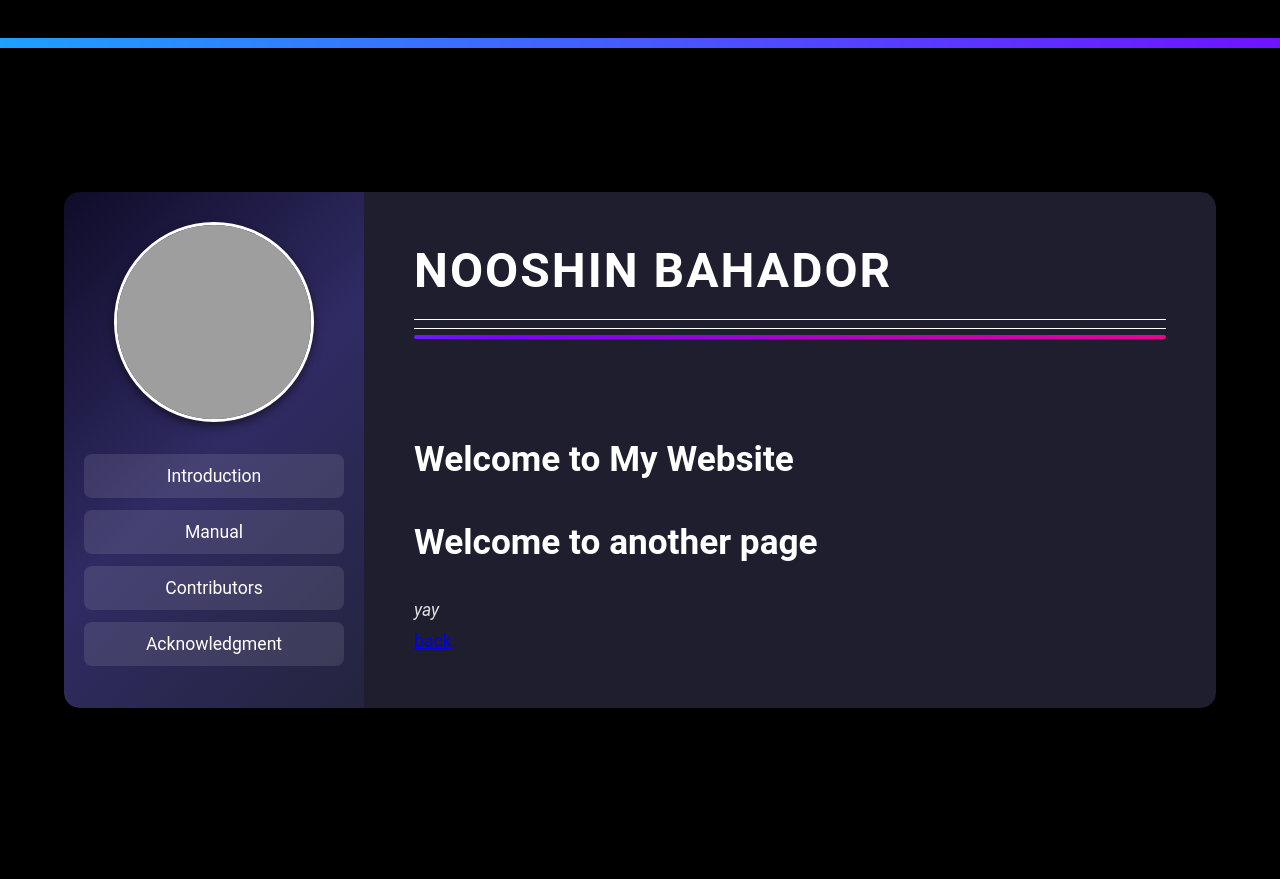
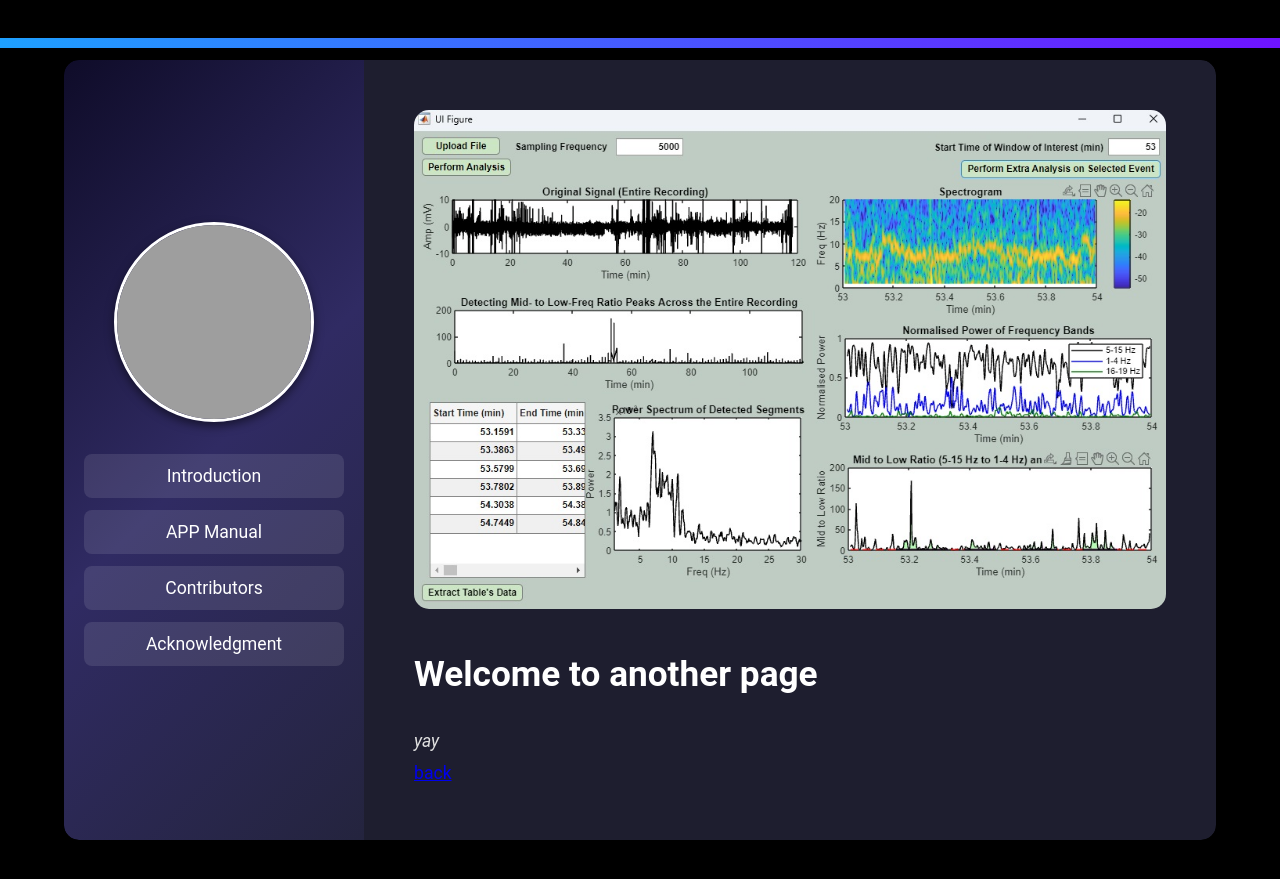
Before and after one commit to nbahador/NeuroDominanceTracker-Tool, a Jekyll site: the page built from another-page.md, in a window 1280 px wide. Shown: the top 879 px of the page. Built offline with Jekyll 4.4.1, drawn with Linux system fonts in a browser that asks for light colours; the repository's description, which GitHub fills in, is left out; our own code applies the rules of GitHub Pages for plain Markdown files; grey boxes are pictures that could not be loaded.

Commit message:
Update default.html

```diff
--- a/_layouts/default.html
+++ b/_layouts/default.html
@@ -244,7 +244,7 @@
         <a href="/introduction.html">Introduction</a>
 
         <!-- Replaced 'Practical Guides' with 'APP Manual' -->
-        <a href="{{ site.baseurl }}/portfolio">Manual</a>
+        <a href="{{ site.baseurl }}/portfolio">APP Manual</a>
 
         <!-- Replaced 'Creative Space' with 'Contributors' -->
         <a href="/about_me.html">Contributors</a>
@@ -255,22 +255,10 @@
     </div>
     <div class="content">
       <header>
-        <h1>{{ site.title | default: site.github.repository_name }}</h1>
-        <div class="underline"></div>
-        <p>{{ site.description | default: site.github.project_tagline }}</p>
-        {% if site.github.is_user_page %}
-          <div class="github-link">
-            <a href="{{ site.github.owner_url }}" class="btn">View My GitHub Profile</a>
-          </div>
-        {% endif %}
-        <!-- Lines below GitHub Profile button -->
-        <div class="line-container">
-          <div class="line"></div>
-          <div class="line"></div>
-        </div>
+        <!-- Replaced "Nooshin Bahador" and "Welcome to My Website" with the image -->
+        <img src="{{ '/assets/img/Sample_UI_1.jpg' | relative_url }}" alt="Software UI" style="width: 100%; height: auto; border-radius: 15px;">
       </header>
       <section class="main-content">
-        <h2>Welcome to My Website</h2>
         <p>{{ content }}</p>
       </section>
       <footer>
```
